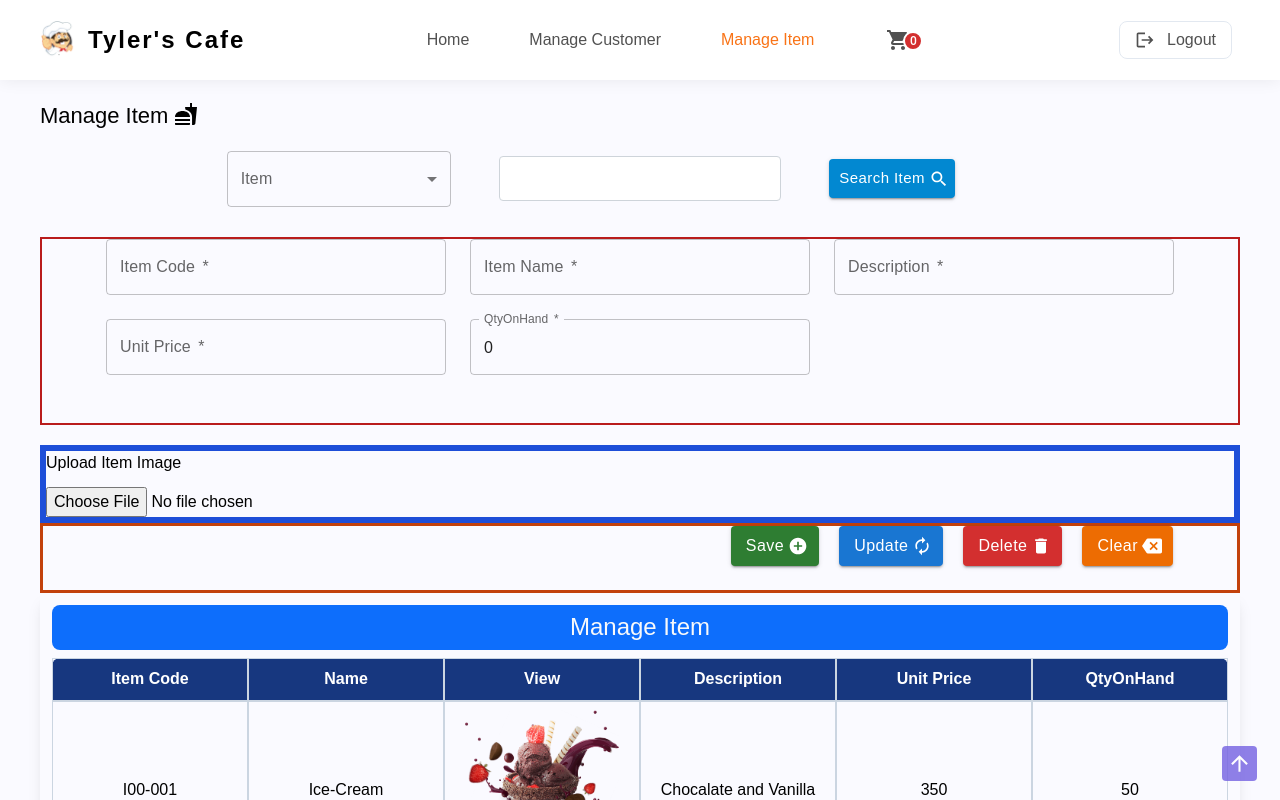
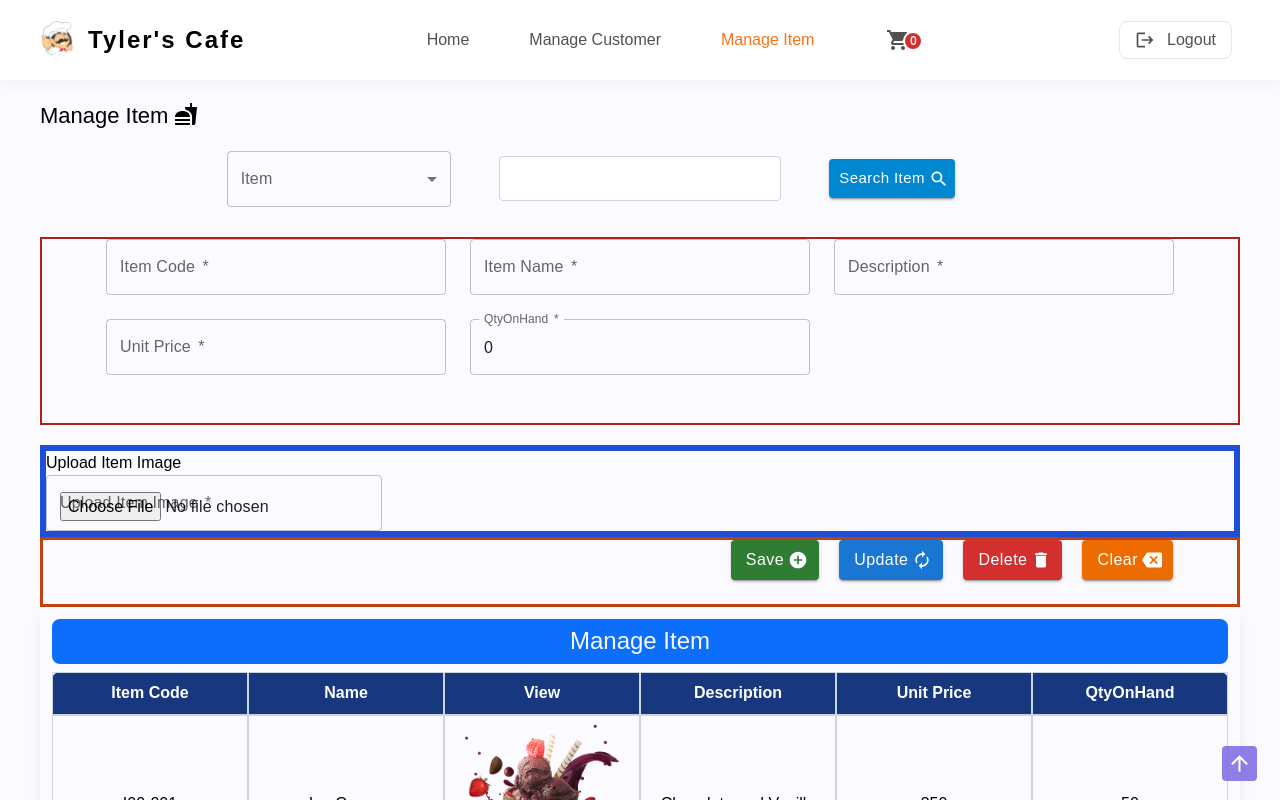
Before and after one commit to AshanSandeep06/Food-Shop-System, a React (Create React App) app in the folder frontend/: page /manage_item in a window 1280 px wide. Shown: the top 800 px of the page. Built offline with nearby package versions, Linux system fonts and the light colour scheme.

Commit message:
Content Updated in ManageItem Component

```diff
--- a/frontend/src/pages/ManageItem/ManageItem.tsx
+++ b/frontend/src/pages/ManageItem/ManageItem.tsx
@@ -5,6 +5,7 @@ import {
   InputLabel,
   MenuItem,
   Select,
+  TextField,
   createTheme,
   styled,
 } from "@mui/material";
@@ -148,10 +149,13 @@ const ManageItem = () => {
         <div className="border-[6px] border-blue-700">
           <label>Upload Item Image</label>
           <img id="itemImage" className="max-w-[100%] h-auto" />
-          <input
-            className="form-control mt-3 w-75"
+          <TextField
+            label="Upload Item Image"
             type="file"
-            id="uploadNicImage"
+            variant="outlined"
+            name="itemImageChooser"
+            placeholder="Upload Item Image"
+            required
           />
         </div>
       </section>
```
